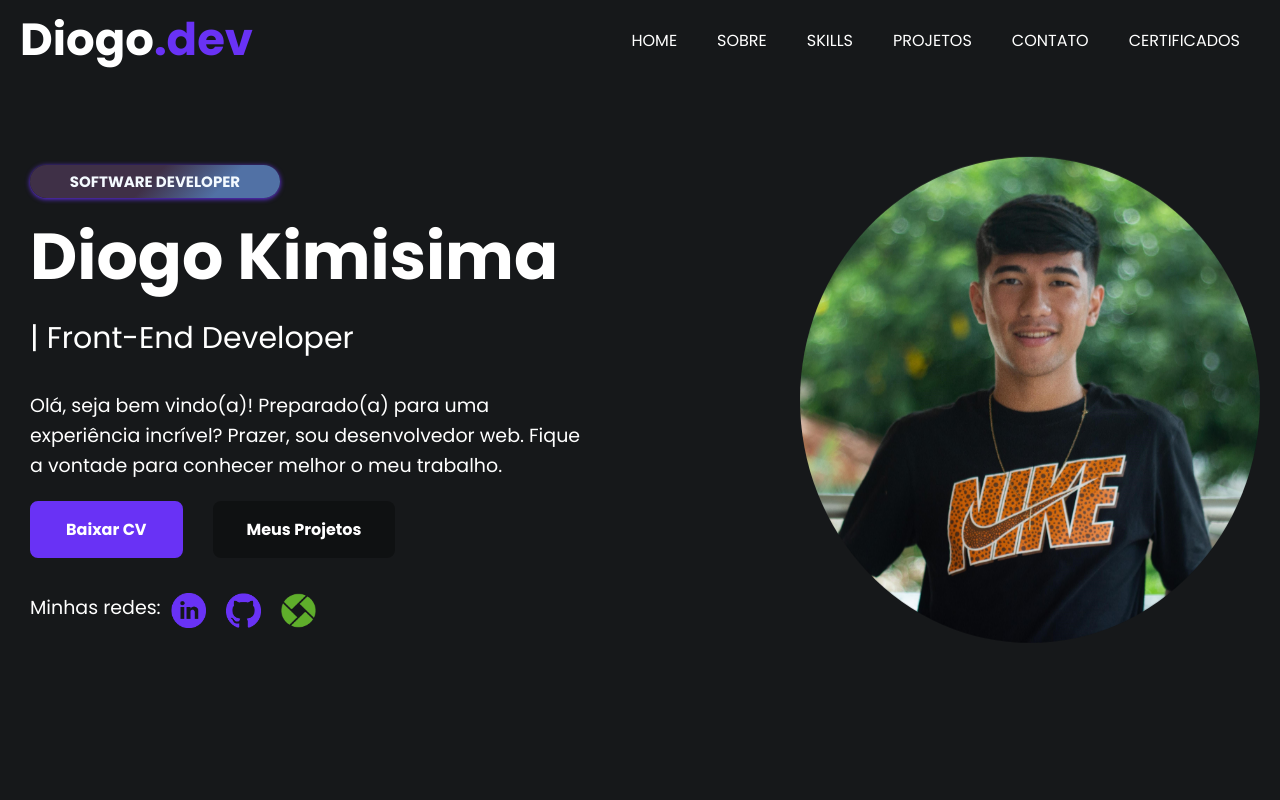
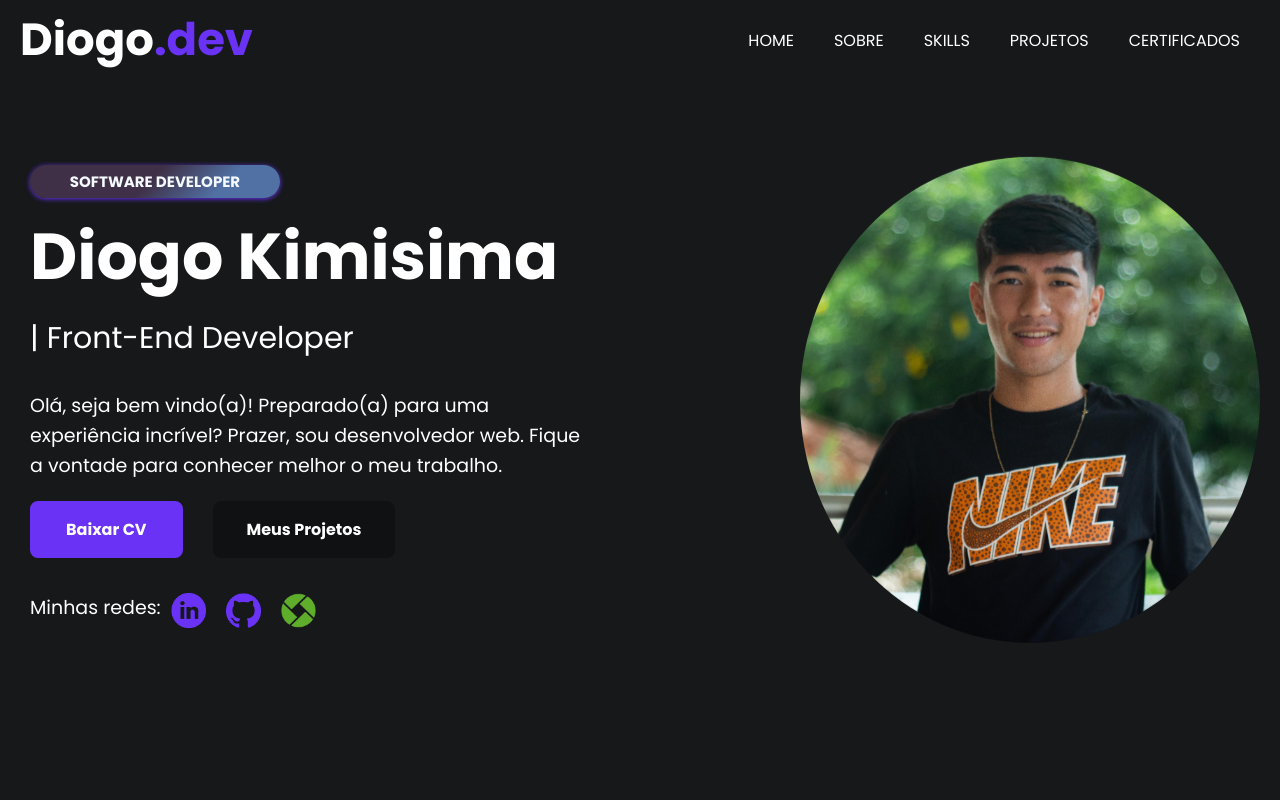
Before and after one commit to diogokimisima/Portfolio, a React (Create React App) app: page / in a window 1280 px wide. Shown: the top 800 px of the page. Built offline with nearby package versions, Linux system fonts and the light colour scheme.

Commit message:
tirando o componente topo da pagina

```diff
--- a/src/Components/Topo/index.jsx
+++ b/src/Components/Topo/index.jsx
@@ -25,7 +25,7 @@ export default function Topo() {
                         <a href='#sobre' className='link-topo' to="/Sobre">Sobre</a>
                         <a href='#skills' className='link-topo' to="/Skills">Skills</a>
                         <a href='#projetos' className='link-topo' to="/Projetos">Projetos</a>
-                        <a href='#contato' className='link-topo' to="/Projetos">Contato</a>
+                        {/* <a href='#contato' className='link-topo' to="/Projetos">Contato</a> */}
                         <a href='#certificados' className='link-topo' to="/Certificados">Certificados</a>
                     </div>
                 </nav>
```
